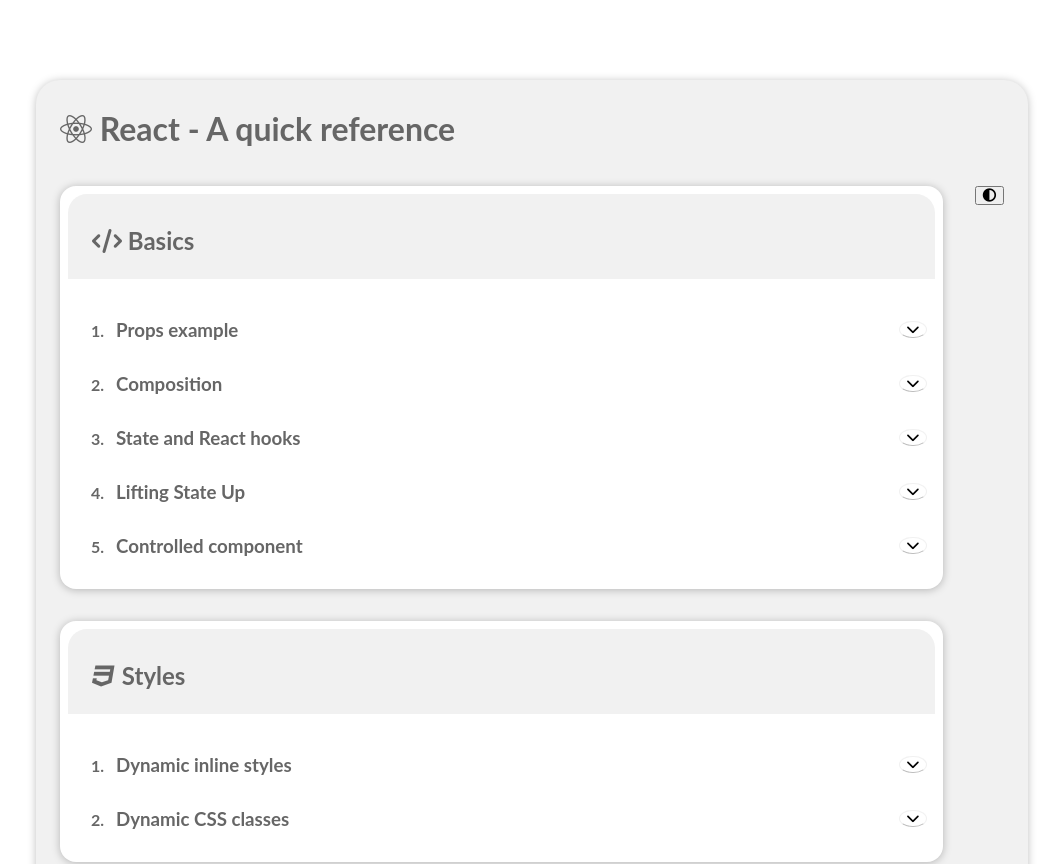
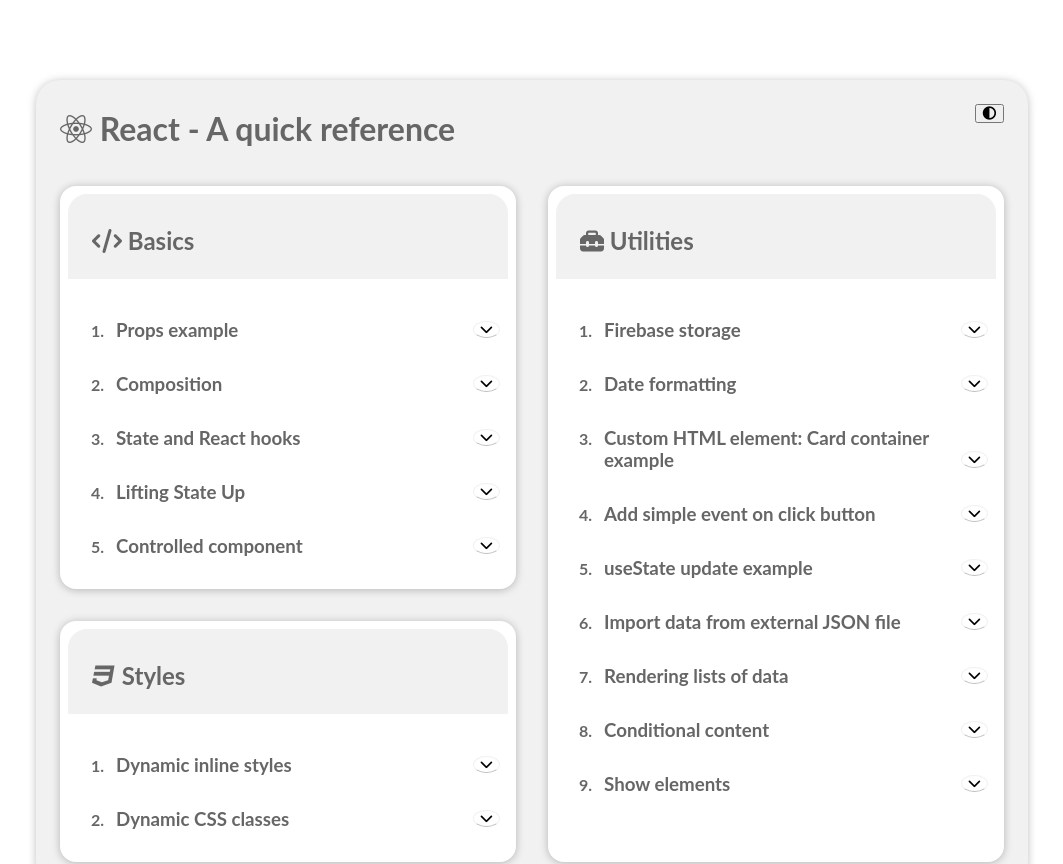
Before and after one commit to mkonemo/react-basics, a React (Create React App) app: page / in a window 1280 px wide. Shown: the top 864 px of the page, without its empty margins (108-1171 px from the left). Built offline with nearby package versions, Linux system fonts and the light colour scheme.

Commit message:
1 file modified

```diff
--- a/src/App.js
+++ b/src/App.js
@@ -29,15 +29,13 @@ const App = () => {
   };
   return (
     <div>
-
       <div id="main" className={`main ${altTheme ? 'alt-theme' : ''}`}>
-      <h1>
-          <i class="fab fa-react"></i> React - A quick reference
-        </h1>
         <button className="btn-theme" onClick={changeThemeHandler}>
           <i class="fas fa-adjust"></i>
         </button>
-
+        <h1>
+          <i class="fab fa-react"></i> React - A quick reference
+        </h1>
         <div className="grid-container">
           <div className="grid-container__item">
             <div className="box item1">
```
